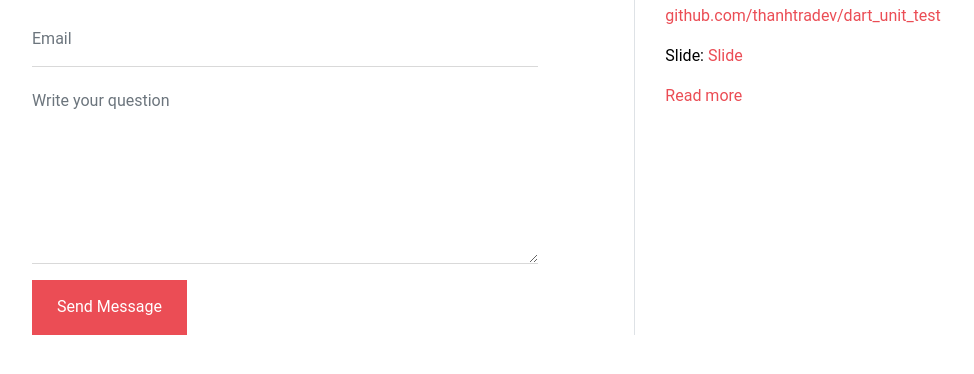
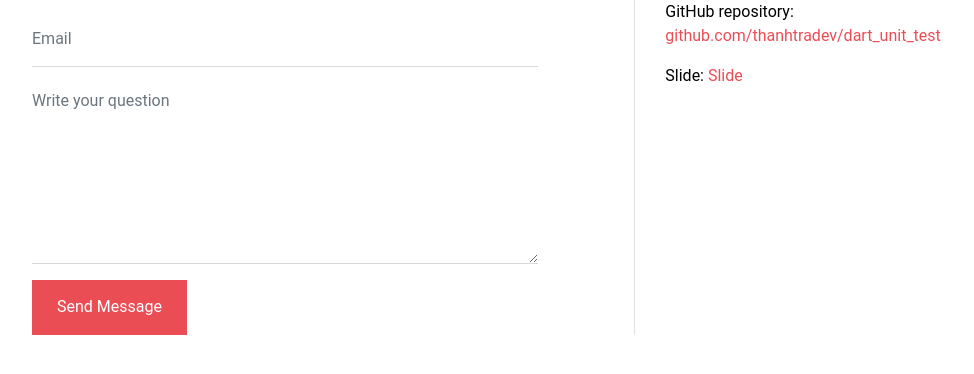
Before and after one commit to thanhtradev/swt_qa_website, a plain HTML site: page index.html in a window 1280 px wide. Shown: the part 492-866 px from the top of the page, without its empty margins (148-1122 px from the left). Drawn offline with Linux system fonts and the light colour scheme.

Commit message:
fix link

```diff
--- a/index.html
+++ b/index.html
@@ -128,7 +128,6 @@
                     Slide
                   </a>
                 </p>
-                <p><a href="#">Read more</a></p>
               </div>
             </div>
           </div>
```
